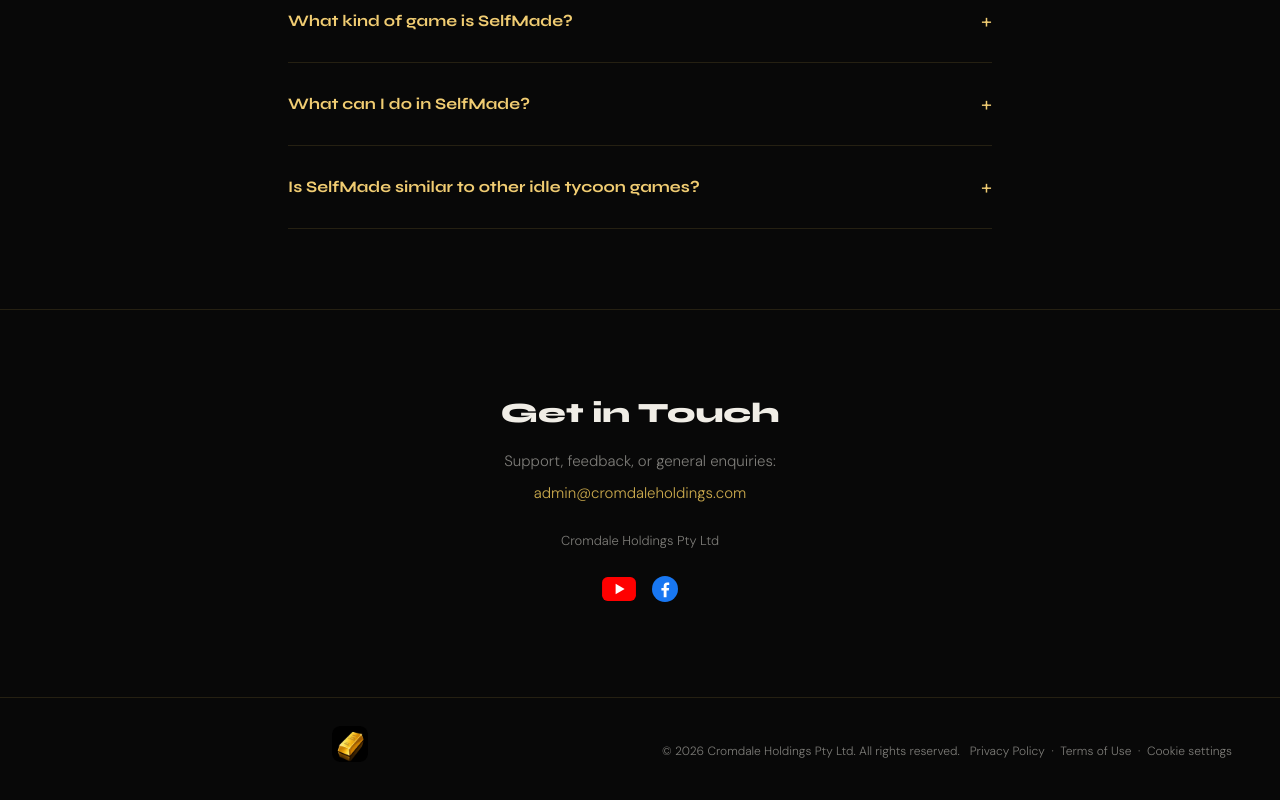
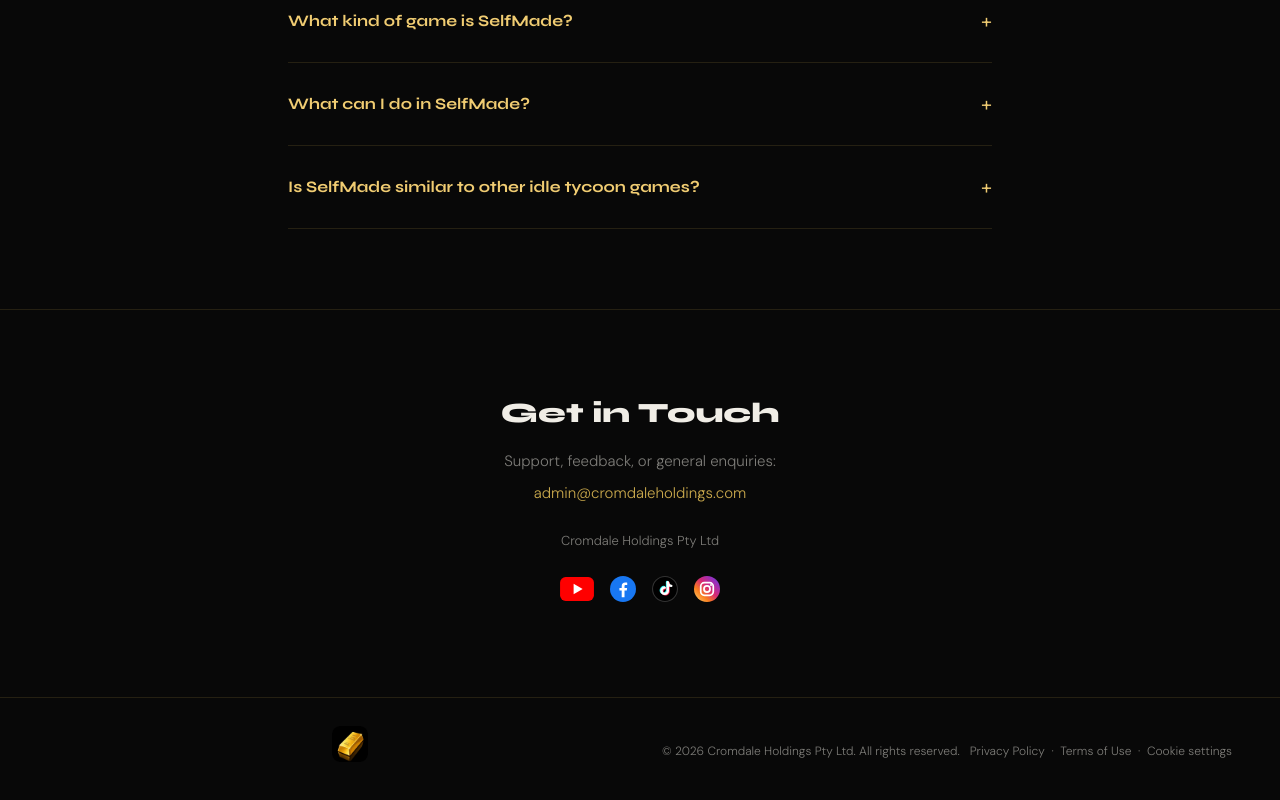
Before and after one commit to tysonaustralia-ops/tysonaustralia-ops.github.io, a plain HTML site: page index.html in a window 1280 px wide. Shown: the part 5959-6759 px from the top of the page. Drawn offline with Linux system fonts and the light colour scheme; files whose address does not match are found by name.

Commit message:
Add files via upload

```diff
--- a/index.html
+++ b/index.html
@@ -919,6 +919,8 @@
     <p style="margin-top:24px;display:flex;justify-content:center;gap:16px;align-items:center">
       <a href="https://www.youtube.com/channel/UCCxlsgmv8NmzD76LjrChXAA" target="_blank" rel="noopener" aria-label="YouTube"><svg width="34" height="24" viewBox="0 0 24 17" aria-hidden="true"><rect width="24" height="17" rx="4" fill="#FF0000"/><path d="M9.6 4.8v7.4l6.4-3.7z" fill="#fff"/></svg></a>
       <a href="https://www.facebook.com/profile.php?id=61596185295256" target="_blank" rel="noopener" aria-label="Facebook"><svg width="26" height="26" viewBox="0 0 24 24" aria-hidden="true"><circle cx="12" cy="12" r="12" fill="#1877F2"/><path d="M13.4 19.5v-6.1h2.1l.3-2.4h-2.4V9.5c0-.7.2-1.2 1.2-1.2h1.3V6.2c-.2 0-1-.1-1.9-.1-1.9 0-3.2 1.2-3.2 3.3V11H8.7v2.4h2.1v6.1h2.6z" fill="#fff"/></svg></a>
+      <a href="https://www.tiktok.com/@idle_tycoon_selfmade" target="_blank" rel="noopener" aria-label="TikTok"><svg width="26" height="26" viewBox="0 0 24 24" aria-hidden="true"><circle cx="12" cy="12" r="12" fill="#000"/><circle cx="12" cy="12" r="11.5" fill="none" stroke="#333" stroke-width="1"/><g fill="none" stroke-width="2.2" stroke-linecap="round" stroke-linejoin="round"><path d="M14.6 6v7.6a2.9 2.9 0 1 1-2.9-2.9" stroke="#25F4EE" transform="translate(-.7 -.5)"/><path d="M14.6 6v7.6a2.9 2.9 0 1 1-2.9-2.9" stroke="#FE2C55" transform="translate(.7 .5)"/><path d="M14.6 6v7.6a2.9 2.9 0 1 1-2.9-2.9" stroke="#fff"/><path d="M14.6 6c.2 1.8 1.4 3 3.2 3.1" stroke="#fff"/></g></svg></a>
+      <a href="https://www.instagram.com/idlebusinesstycoonselfmade/" target="_blank" rel="noopener" aria-label="Instagram"><svg width="26" height="26" viewBox="0 0 24 24" aria-hidden="true"><defs><linearGradient id="igGrad" x1="0" y1="1" x2="1" y2="0"><stop offset="0" stop-color="#FEDA75"/><stop offset=".3" stop-color="#FA7E1E"/><stop offset=".55" stop-color="#D62976"/><stop offset=".8" stop-color="#962FBF"/><stop offset="1" stop-color="#4F5BD5"/></linearGradient></defs><circle cx="12" cy="12" r="12" fill="url(#igGrad)"/><rect x="6.2" y="6.2" width="11.6" height="11.6" rx="3.4" fill="none" stroke="#fff" stroke-width="1.6"/><circle cx="12" cy="12" r="2.8" fill="none" stroke="#fff" stroke-width="1.6"/><circle cx="15.7" cy="8.3" r=".9" fill="#fff"/></svg></a>
     </p>
   </div>
 
```
